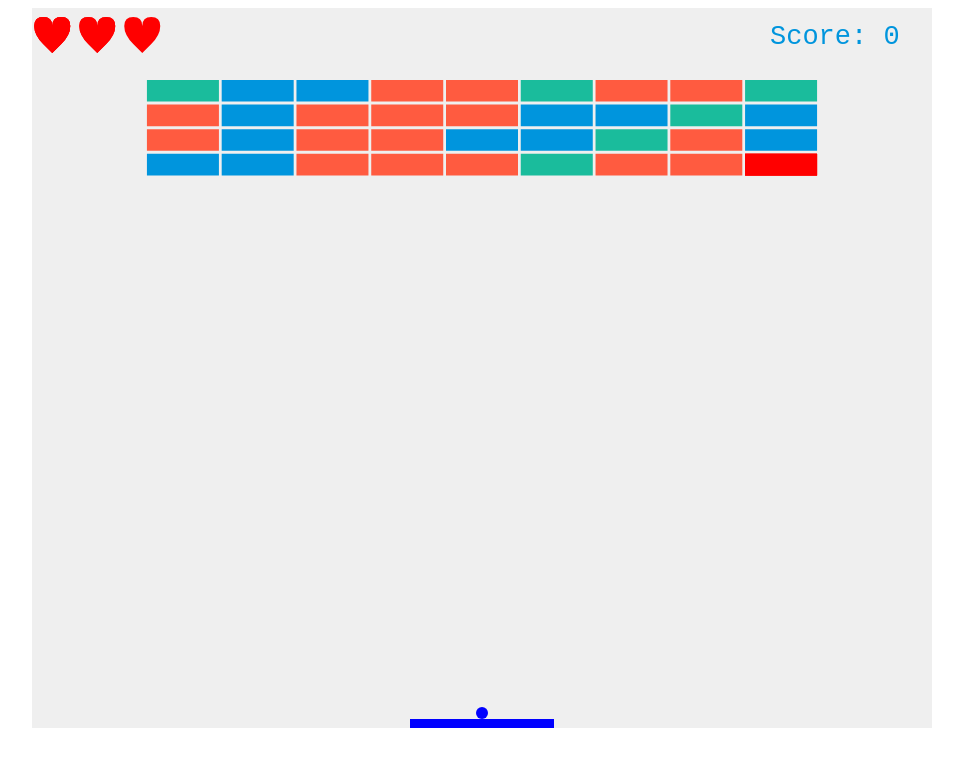
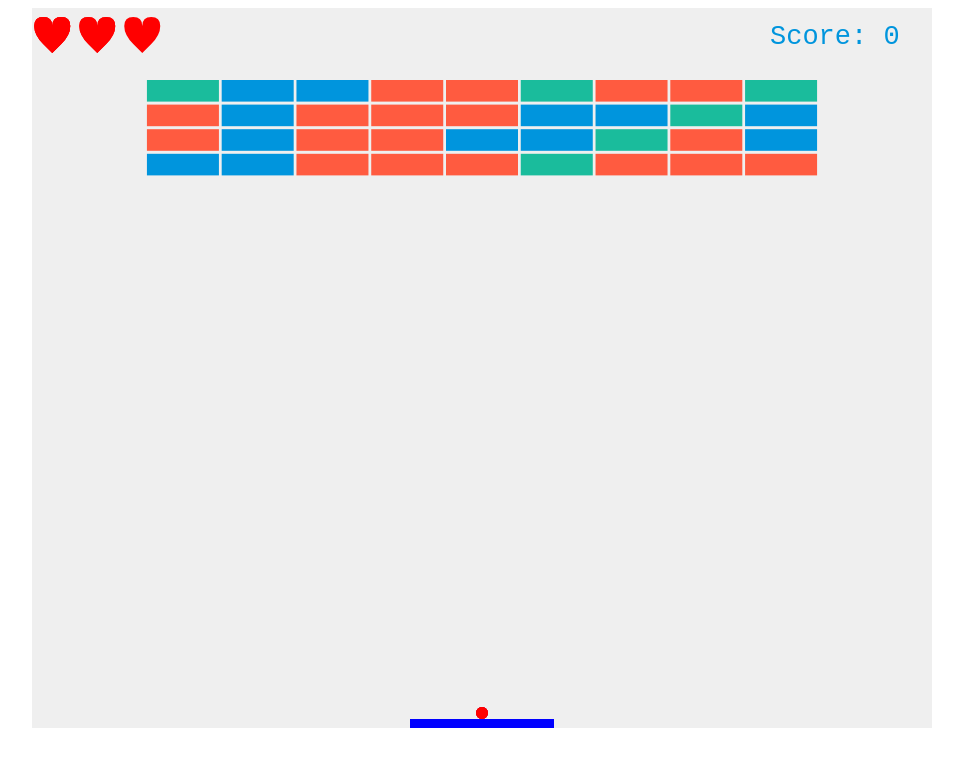
Before and after one commit to znanick/Breakout, a plain HTML site: page index.html in a window 1280 px wide. Both pictures are taken after a click on the button "Старт". Shown: the whole page, without its empty margins (158-1121 px from the left). Drawn offline with Linux system fonts and the light colour scheme.

Commit message:
add vibro

```diff
--- a/arcanoid.js
+++ b/arcanoid.js
@@ -24,6 +24,8 @@ var game = {
   },
 
   init: function () {
+    audio.gameOver.soundInit();
+    audio.bam.soundInit();
     document.getElementById("myCanvas").setAttribute("width", this.w);
     document.getElementById("myCanvas").setAttribute("height", this.h);
     this.ctx = document.getElementById("myCanvas").getContext("2d");
@@ -44,7 +46,7 @@ var game = {
       if (game.gameStatus == 0) {
         game.gameStatus = 1;
         game.ball.jump();
-        console.log('click');
+        console.log("click");
       }
     });
     document.addEventListener("mousemove", game.platform.mouseMove);
@@ -110,8 +112,6 @@ var game = {
     //кирпичи
     this.bricks.forEach(function (element) {
       if (element.lifes >= 1) {
-        this.ctx.beginPath();
-        this.ctx.rect(element.x, element.y, element.w, element.h);
         if (element.lifes == 1) {
           this.ctx.fillStyle = "#1abc9c";
         } else if (element.lifes == 2) {
@@ -119,8 +119,8 @@ var game = {
         } else if (element.lifes == 3) {
           this.ctx.fillStyle = "#ff5b40";
         }
-        this.ctx.fill();
-        this.ctx.closePath();
+
+        this.ctx.fillRect(element.x, element.y, element.w, element.h);
       }
     }, this);
 
@@ -223,8 +223,6 @@ var game = {
   },
 };
 
-
-
 game.platform = {
   x: game.w / 2 - game.pixel * 4,
   y: game.h - game.pixel / 2,
@@ -291,6 +289,10 @@ game.ball = {
   },
 
   bumpPuddle: function (platform) {
+    if (navigator.vibrate) {
+      // есть поддержка Vibration API?
+      window.navigator.vibrate(100);
+    }
     this.dy = -this.velo;
     if (this.onTheLeftSide(platform)) {
       this.dx = -this.velo;
--- a/style.css
+++ b/style.css
@@ -74,8 +74,7 @@ button:active {
   left: 10%;
   top: 20%;
 }
-.btn-green {
-}
+
 .btn-green .icon {
   width: 11%;
   transition: all 0.4s ease-in-out;
```
